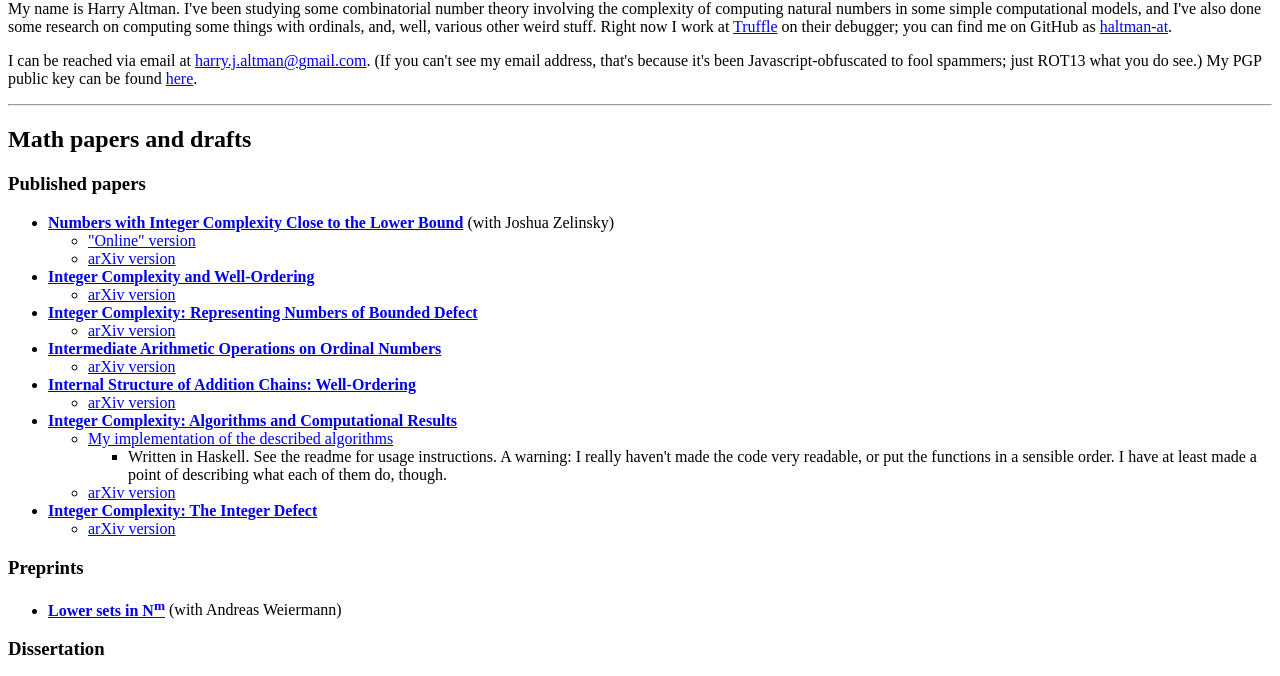
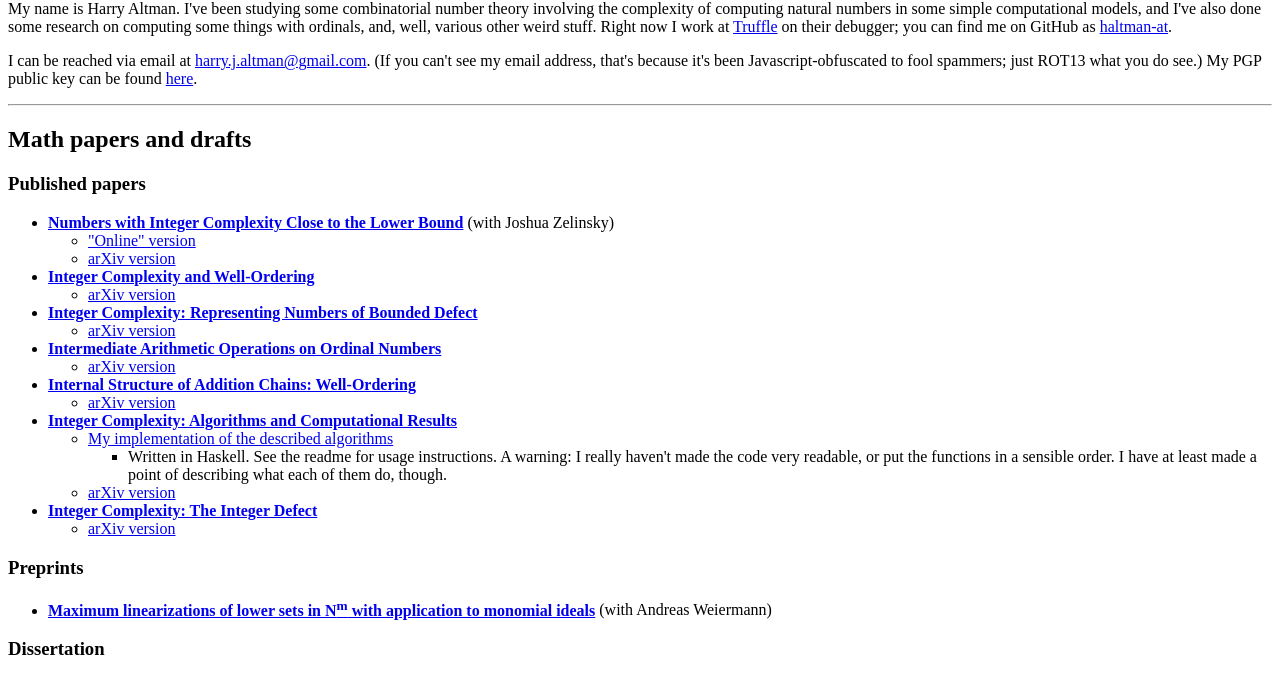
Before and after one commit to hjaltman/hjaltman.github.io, a plain HTML site: page index.html in a window 1280 px wide. Shown: the part 66-742 px from the top of the page. Drawn offline with Linux system fonts and the light colour scheme.

Commit message:
Update paper title

```diff
--- a/index.html
+++ b/index.html
@@ -77,7 +77,7 @@ order.  I have at least made a point of describing what each of them do, though.
 <h3>Preprints</h3>
 
 <ul>
-<li><a href="https://arxiv.org/abs/1909.06719"><b>Lower sets in N<sup>m</sup></b></a> (with Andreas Weiermann)
+<li><a href="https://arxiv.org/abs/1909.06719"><b>Maximum linearizations of lower sets in N<sup>m</sup> with application to monomial ideals</b></a> (with Andreas Weiermann)
 </ul>
 
 <h3>Dissertation</h3>
```
